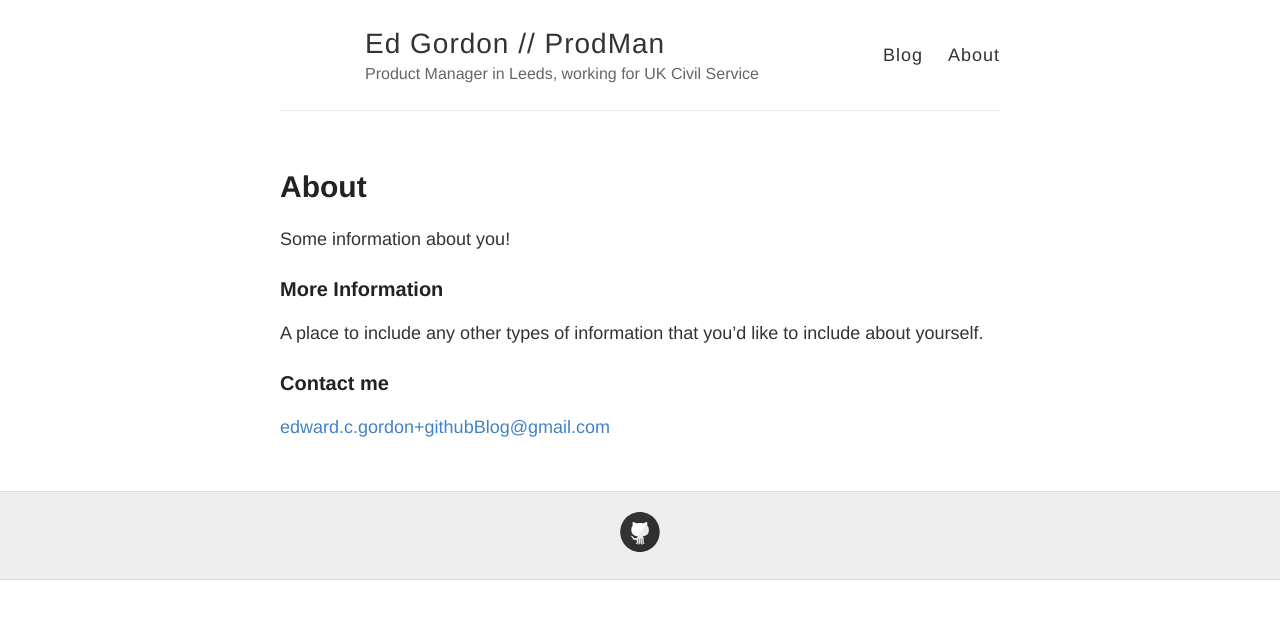
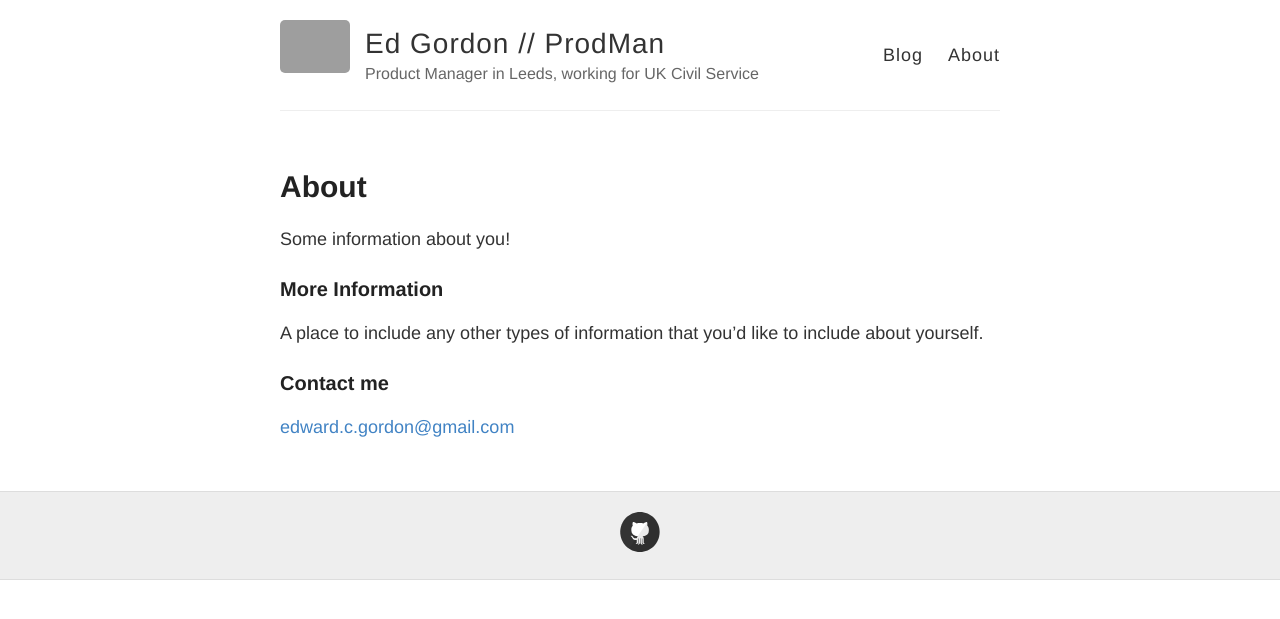
Before and after one commit to edgordon89/edgordon89.github.io, a Jekyll site: the page built from about.md, in a window 1280 px wide. Shown: the top 619 px of the page. Built offline with Jekyll 4.4.1, drawn with Linux system fonts in a browser that asks for light colours; grey boxes are pictures that could not be loaded.

Commit message:
More changes

```diff
--- a/_config.yml
+++ b/_config.yml
@@ -9,7 +9,7 @@ name: Ed Gordon // ProdMan
 description: Product Manager in Leeds, working for UK Civil Service
 
 # URL of your avatar or profile pic (you could use your GitHub profile pic)
-avatar: # https://raw.githubusercontent.com/barryclark/jekyll-now/master/images/jekyll-logo.png
+avatar: https://raw.githubusercontent.com/barryclark/jekyll-now/master/images/jekyll-logo.png
 
 #
 # Flags below are optional
--- a/about.md
+++ b/about.md
@@ -12,4 +12,4 @@ A place to include any other types of information that you'd like to include abo
 
 ### Contact me
 
-[edward.c.gordon+githubBlog@gmail.com](mailto:edward.c.gordon+githubBlog@gmail.com)
+[edward.c.gordon@gmail.com](mailto:edward.c.gordon+githubBlog@gmail.com)
```
Also changed, not shown: images/profile_pic_eg.jpg (added), 1 other file.
